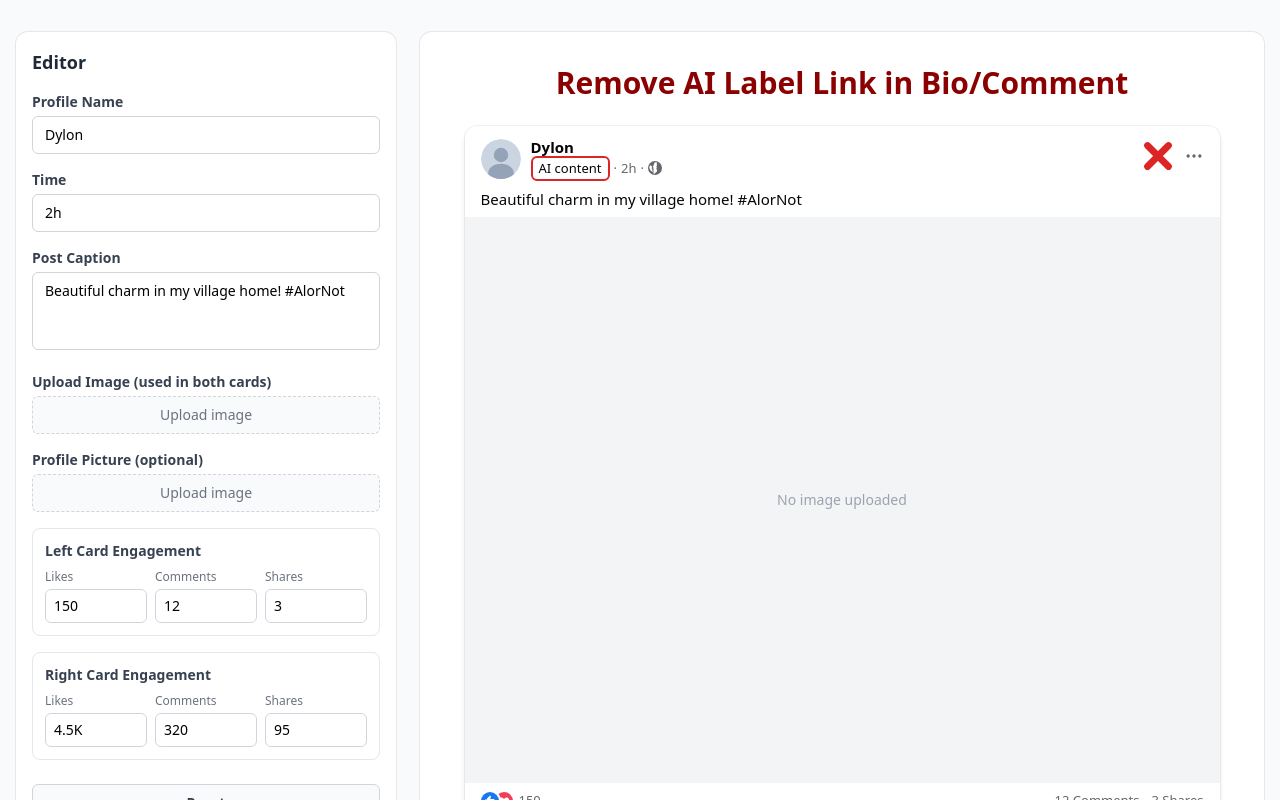
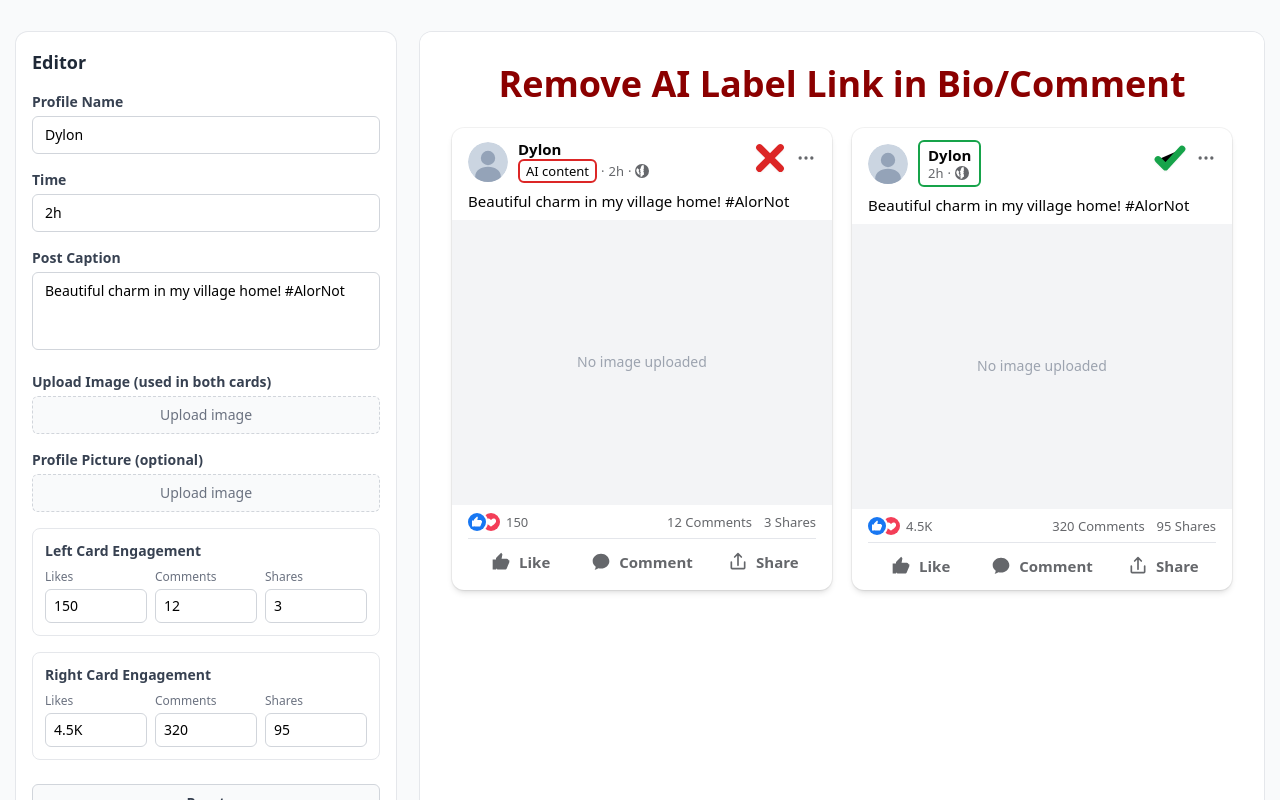
Before and after one commit to ailabelremove/fb-before-after-generator, a Next.js app: page / in a window 1280 px wide. Shown: the top 800 px of the page. Built offline with nearby package versions, Linux system fonts and the light colour scheme.

Commit message:
Refactor TemplatePreview component layout and styles

```diff
--- a/components/TemplatePreview.tsx
+++ b/components/TemplatePreview.tsx
@@ -10,15 +10,11 @@ type Props = {
 
 const TemplatePreview = forwardRef<HTMLDivElement, Props>(({ template }, ref) => {
   return (
-    <div
-      ref={ref}
-      style={{ width: 819 }}
-      className="mx-auto flex flex-col bg-white px-8 py-8"
-    >
-      <h1 className="mb-6 text-center text-3xl font-extrabold leading-tight text-[#8B0000]">
+    <div ref={ref} className="bg-white p-8">
+      <h1 className="mb-6 text-center text-2xl font-extrabold text-[#8B0000] sm:text-4xl">
         Remove AI Label Link in Bio/Comment
       </h1>
-      <div className="flex flex-col gap-6">
+      <div className="grid grid-cols-1 gap-5 sm:grid-cols-2">
         <FacebookPostCard
           variant="left"
           profileName={template.profileName}
```
